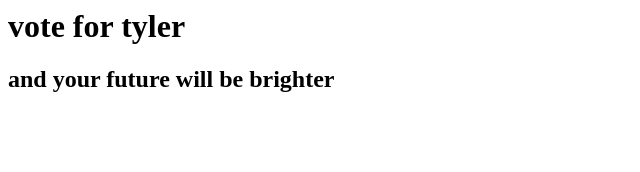
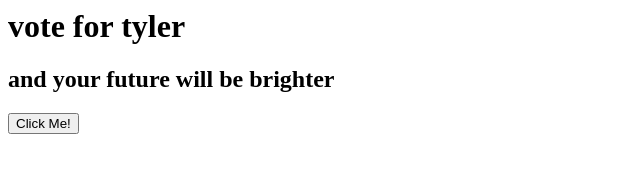
Before and after one commit to fightingox1/tyler-campaign-site, a plain HTML site: page index.html in a window 1280 px wide. Shown: the whole page, without its empty margins (0-640 px from the left). Drawn offline with Linux system fonts and the light colour scheme.

Commit message:
Update index.html

```diff
--- a/index.html
+++ b/index.html
@@ -3,3 +3,4 @@ vote for tyler
 </h1><h2>
 and your future will be brighter
 </h2></span>
+<button type="button" onclick="alert('See More')">Click Me!</button>
```
